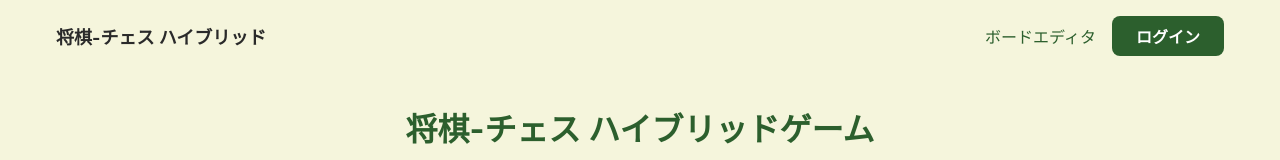
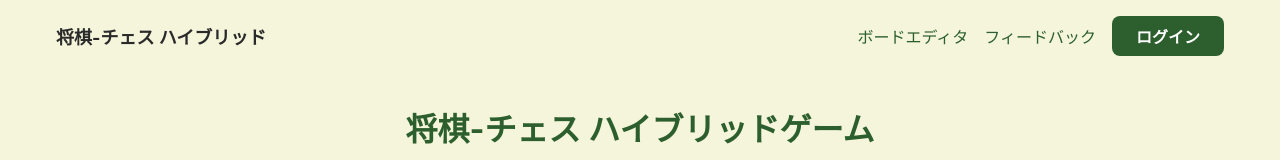
Before and after one commit to daizyoo/shogi-chess-web, a Next.js app: page / in a window 1280 px wide. Shown: the top 160 px of the page. Built offline with nearby package versions, Linux system fonts and the light colour scheme; no server answers; the database is empty.

Commit message:
feat: フィートバックを送れるように修正

```diff
--- a/components/Layout/Navbar.tsx
+++ b/components/Layout/Navbar.tsx
@@ -42,6 +42,10 @@ export default function Navbar() {
             ボードエディタ
           </Link>
 
+          <Link href="/feedback" className="text-sm font-medium hover:text-primary transition-colors">
+            フィードバック
+          </Link>
+
           {!loading && (
             <>
               {user ? (
```
